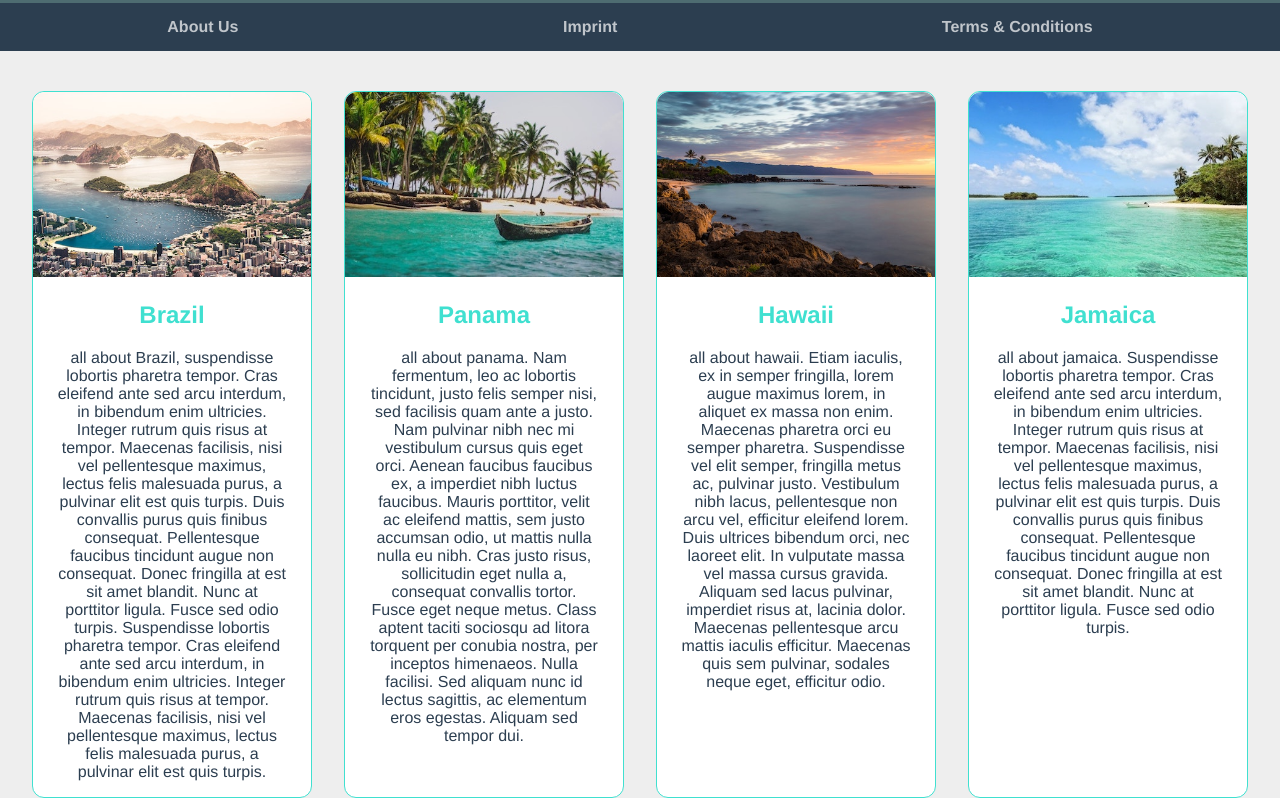
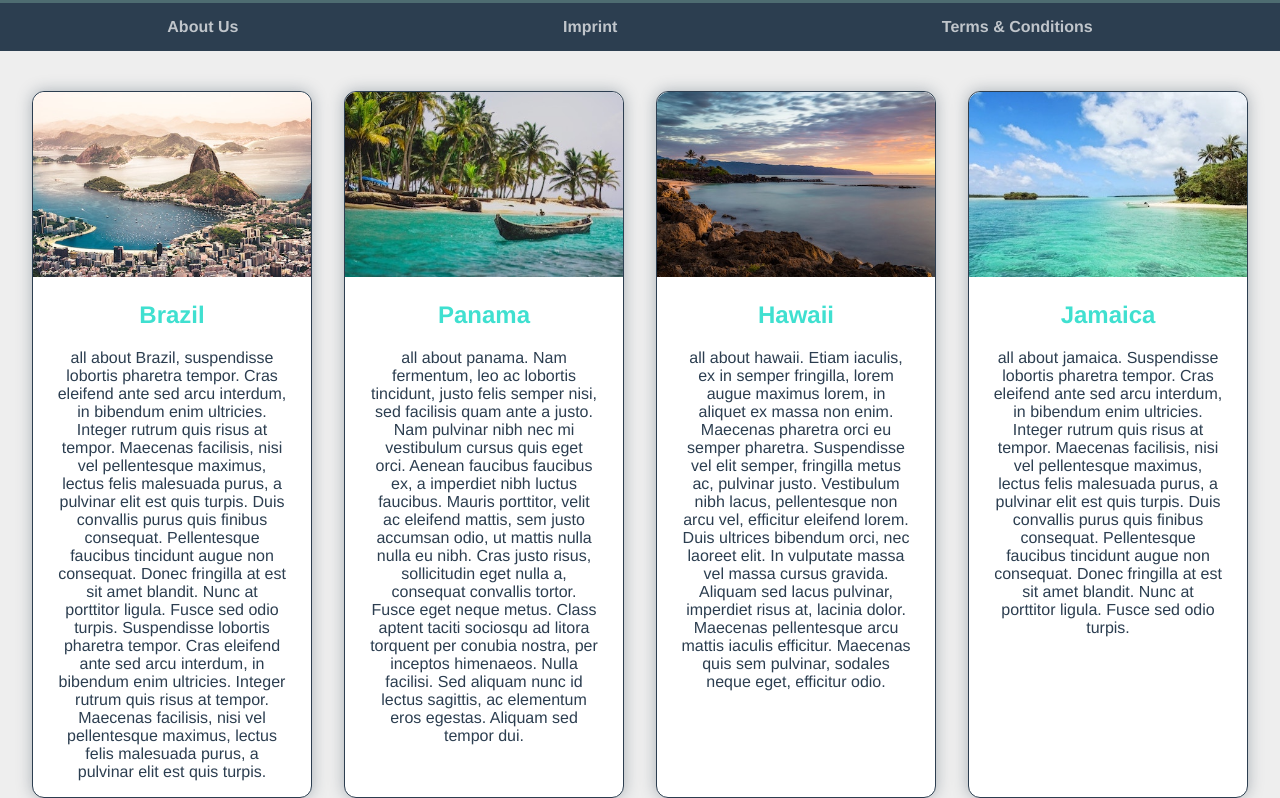
Before and after one commit to kiraGit67/vue-school-travel-app, a Vue app: page /about in a window 1280 px wide. Shown: the part 749-1547 px from the top of the page. Built offline with nearby package versions, Linux system fonts and the light colour scheme.

Commit message:
changes styling for .destination-card

```diff
--- a/src/components/DestinationCard.vue
+++ b/src/components/DestinationCard.vue
@@ -26,8 +26,9 @@ export default {
 <style scoped>
 .destination-card {
   border-radius: 0.75rem;
-  border: 1px solid turquoise;
+  border: 1px solid rgb(44, 62, 80);
   background-color: white;
+  box-shadow: 0 0 15px rgba(44, 62, 80, 0.35);
 }
 
 .destination-card > img {
```
